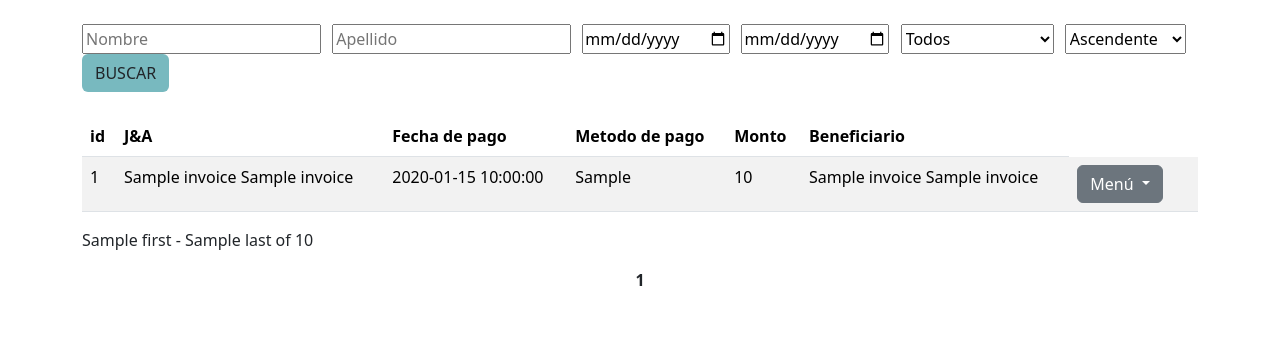
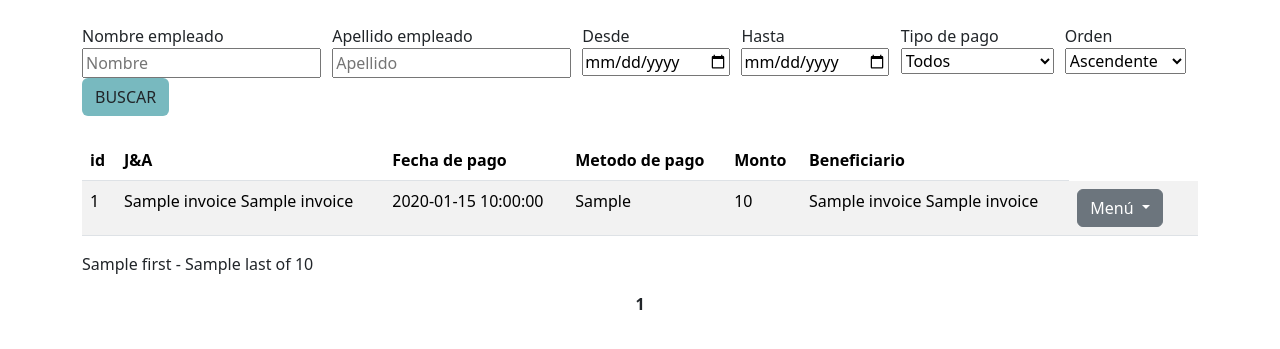
Before and after one commit to MartinMastrovito/Pagina-web-de-administracion-y-Portal-publico-CEDICA, a Python web app: template admin/src/web/templates/invoices/list_invoices.html in a window 1280 px wide. Shown: the part 66-415 px from the top of the page. Run offline with Jinja, Linux system fonts and the light colour scheme; the template is opened without the code that fills it: most values are stand-ins (such as "Sample title", 1, 10 or a date in 2020); some libraries are stand-ins or nearby versions.

Commit message:
Cambios al estilo del listado de cobros

```diff
--- a/admin/src/web/templates/invoices/list_invoices.html
+++ b/admin/src/web/templates/invoices/list_invoices.html
@@ -13,6 +13,10 @@
                 flex-wrap: wrap;
                 gap:1%;
             }
+            label{
+                display:flex;
+                flex-direction: column;
+            }
         </style>
         <link rel="stylesheet" href="{{ url_for('static', filename='css/invoices/invoices_list.css') }}">
     {% endblock %}
@@ -20,10 +24,24 @@
 <body>
     {% block content %}
     <form class="form search" method="POST" id="search-form" action="{{ url_for('invoices.order_list') }}">
+        <label for="first_name">
+            <span>Nombre empleado</span>
             <input type="search" placeholder="Nombre" name="first_name">
+        </label>
+        <label for="last_name">
+            <span>Apellido empleado</span>
             <input type="search" placeholder="Apellido" name="last_name">
+        </label>
+        <label for="from">
+            <span>Desde</span>
             <input type="date" name="from" value="">
+        </label>
+        <label for="to">
+            <span>Hasta</span>
             <input type="date" name="to" value="">
+        </label>
+        <label for="payment_method">
+            <span>Tipo de pago</span>
             <select class="select" name="payment_method" >
                 <option value="">Todos</option>
                 <option value="Efectivo">Efectivo</option>
@@ -31,10 +49,14 @@
                 <option value="Tarjeta de debito">Tarjeta de debito</option>
                 <option value="Otro">Otro</option>
             </select>
+        </label>
+        <label>
+            <span>Orden</span>
             <select class="select" name="order">
                     <option value="ASC">Ascendente</option>
                     <option value="DESC">Descendente</option>
             </select>
+        </label>
        <button type="submit" form="search-form" class="btn" style="background-color:#78b9bf">BUSCAR</button>
     </form>
     <table class="table table-striped mt-4">
```
Lines whose indentation alone changed are shown as unchanged.
